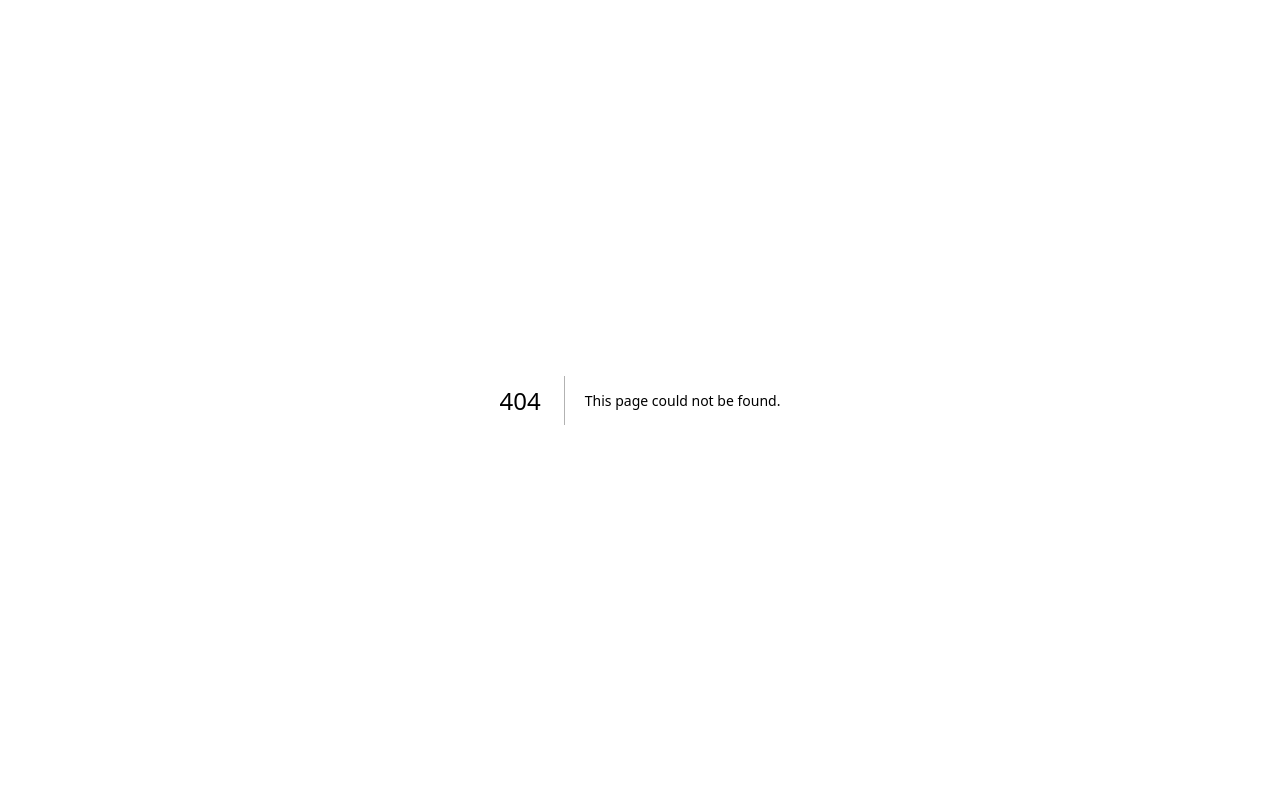
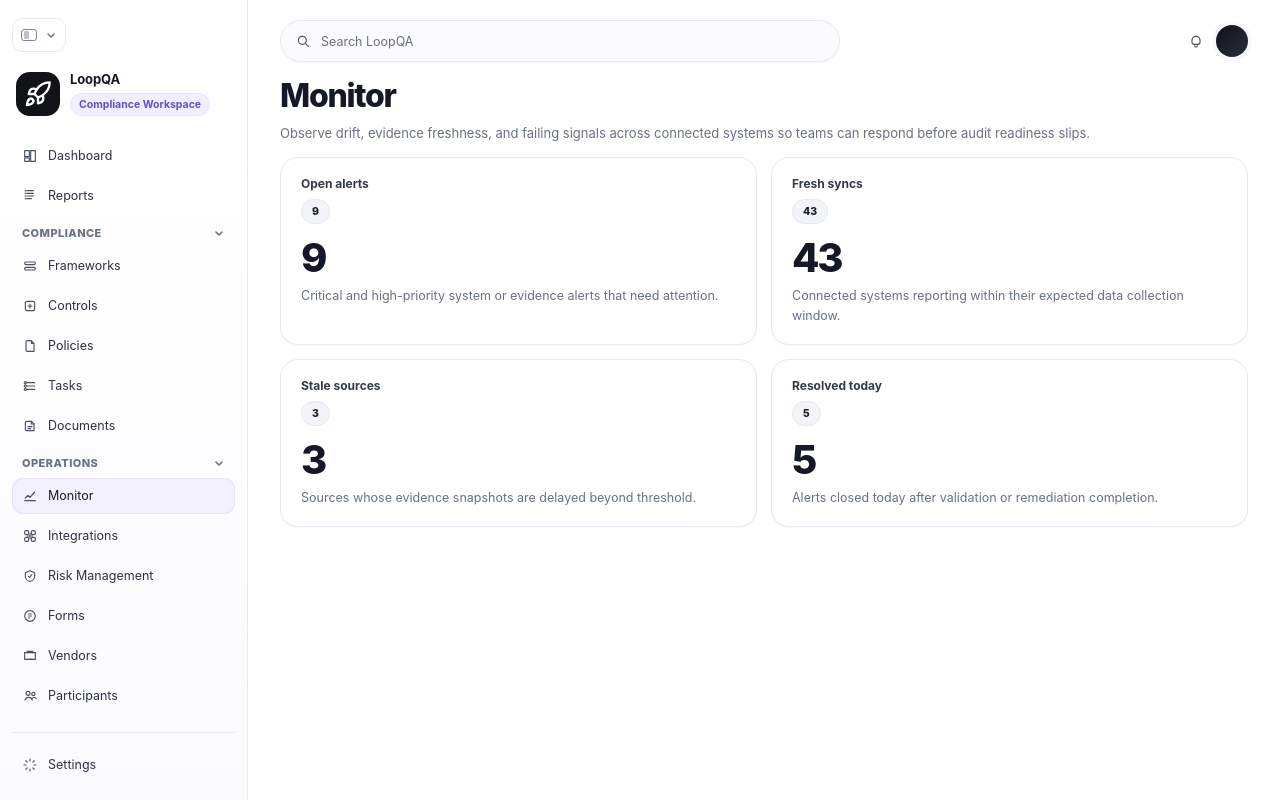
Before and after one commit to dondreytaylor/loomqa-compliance-platform, a Next.js app in the folder local/: page /monitor in a window 1280 px wide. Before the commit this address had no page. Built offline with nearby package versions, Linux system fonts and the light colour scheme.

Commit message:
Add monitor page

```diff
--- /dev/null
+++ b/local/src/app/monitor/page.tsx
@@ -0,0 +1,80 @@
+/**
+ * Route segment: `/monitor`
+ *
+ * IMPORTANT
+ * - This page is a direct port of `platform-reference/monitor.html`.
+ * - Keep class names + hierarchy aligned with the reference so global CSS
+ *   in `src/app/dashboard.css` applies consistently across the prototype.
+ * - Interactions (sidebar open/collapse + section toggles) come from
+ *   `PlatformShell` → `PlatformBehavior` to match the reference inline script.
+ */
+
+import type { Metadata } from "next";
+
+import { PlatformShell } from "../../components/platform/PlatformShell";
+
+export const metadata: Metadata = {
+  title: "Monitor · LoopQA",
+};
+
+export default function MonitorPage() {
+  return (
+    <PlatformShell activeHref="/monitor">
+      {/* Reference: <div class="page-title">Monitor</div> */}
+      <div className="page-title">Monitor</div>
+
+      {/* Reference: <div class="subtitle">…</div> */}
+      <div className="subtitle">
+        Observe drift, evidence freshness, and failing signals across connected systems so
+        teams can respond before audit readiness slips.
+      </div>
+
+      {/* Reference: <div class="kpi-grid">…</div> */}
+      <div className="kpi-grid">
+        <section className="card">
+          <div className="card-header">
+            <span>Open alerts</span>
+            <span className="pill red">9</span>
+          </div>
+          <div className="metric-value">9</div>
+          <div className="metric-sub">
+            Critical and high-priority system or evidence alerts that need attention.
+          </div>
+        </section>
+
+        <section className="card">
+          <div className="card-header">
+            <span>Fresh syncs</span>
+            <span className="pill green">43</span>
+          </div>
+          <div className="metric-value">43</div>
+          <div className="metric-sub">
+            Connected systems reporting within their expected data collection window.
+          </div>
+        </section>
+
+        <section className="card">
+          <div className="card-header">
+            <span>Stale sources</span>
+            <span className="pill amber">3</span>
+          </div>
+          <div className="metric-value">3</div>
+          <div className="metric-sub">
+            Sources whose evidence snapshots are delayed beyond threshold.
+          </div>
+        </section>
+
+        <section className="card">
+          <div className="card-header">
+            <span>Resolved today</span>
+            <span className="pill purple">5</span>
+          </div>
+          <div className="metric-value">5</div>
+          <div className="metric-sub">
+            Alerts closed today after validation or remediation completion.
+          </div>
+        </section>
+      </div>
+    </PlatformShell>
+  );
+}
```
